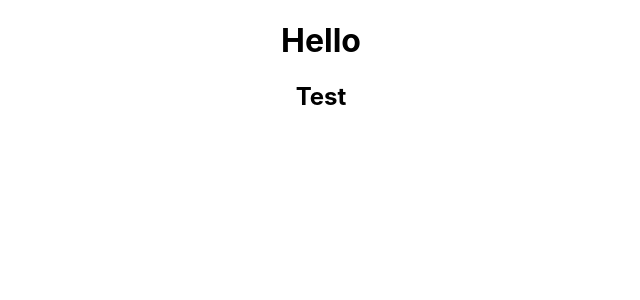
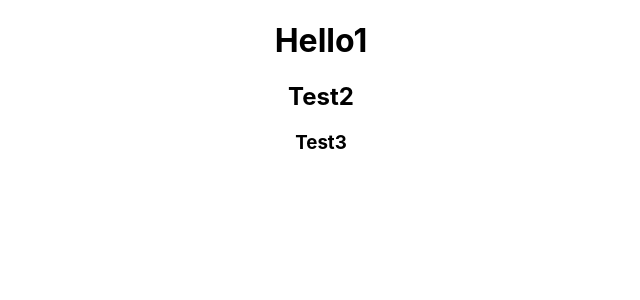
Before and after one commit to Muhammad-Magomedov/pc_store, a React (Create React App) app: page / in a window 1280 px wide. Shown: the top 300 px of the page, without its empty margins (319-959 px from the left). Built offline with nearby package versions, Linux system fonts and the light colour scheme.

Commit message:
test 3.1

```diff
--- a/src/App.js
+++ b/src/App.js
@@ -4,8 +4,9 @@ import './App.css';
 function App() {
   return (
     <div className="App">
-      <h1>Hello</h1>
-        <h2>Test</h2>
+      <h1>Hello1</h1>
+        <h2>Test2</h2>
+        <h3>Test3</h3>
     </div>
   );
 }
```
